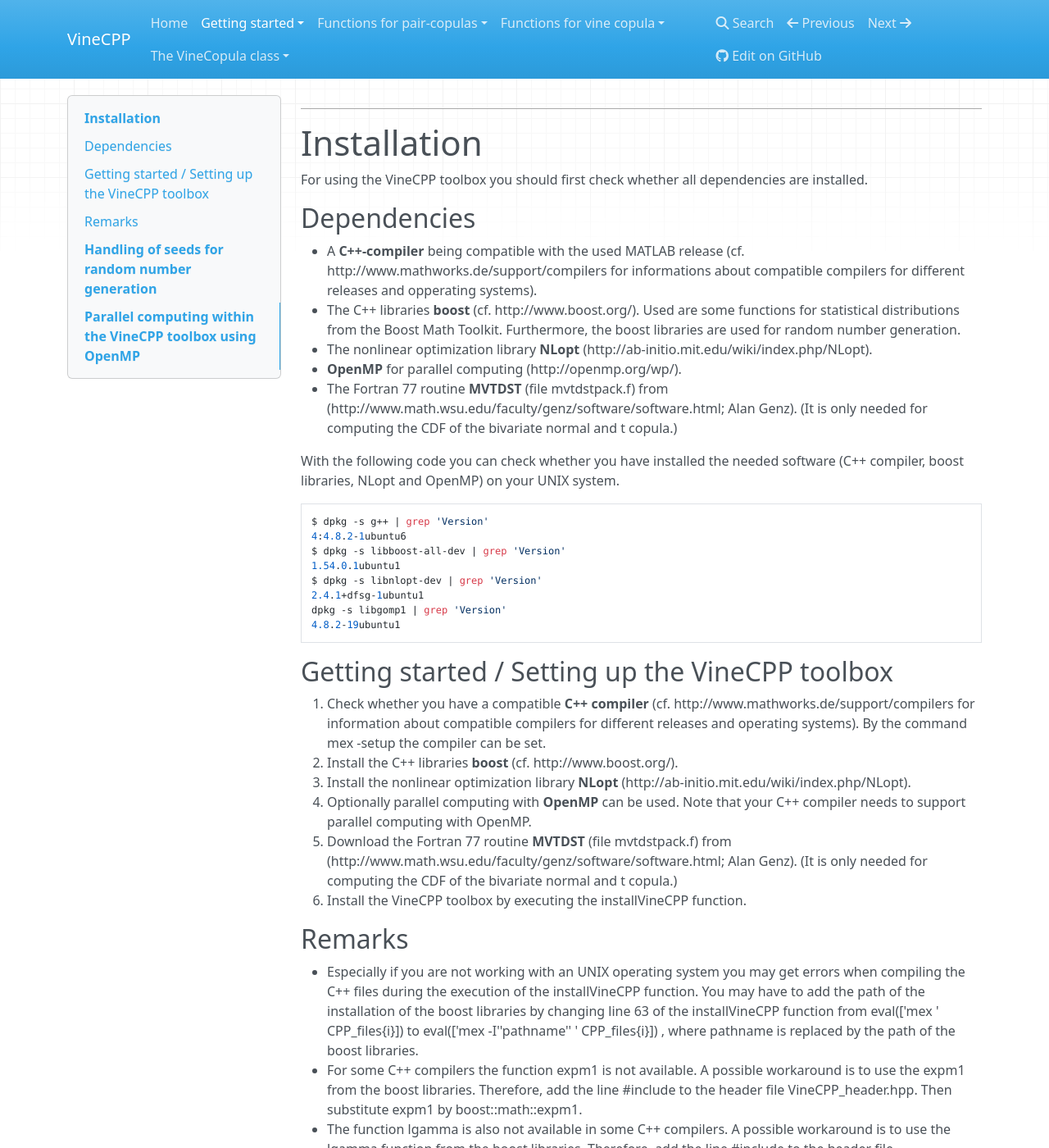
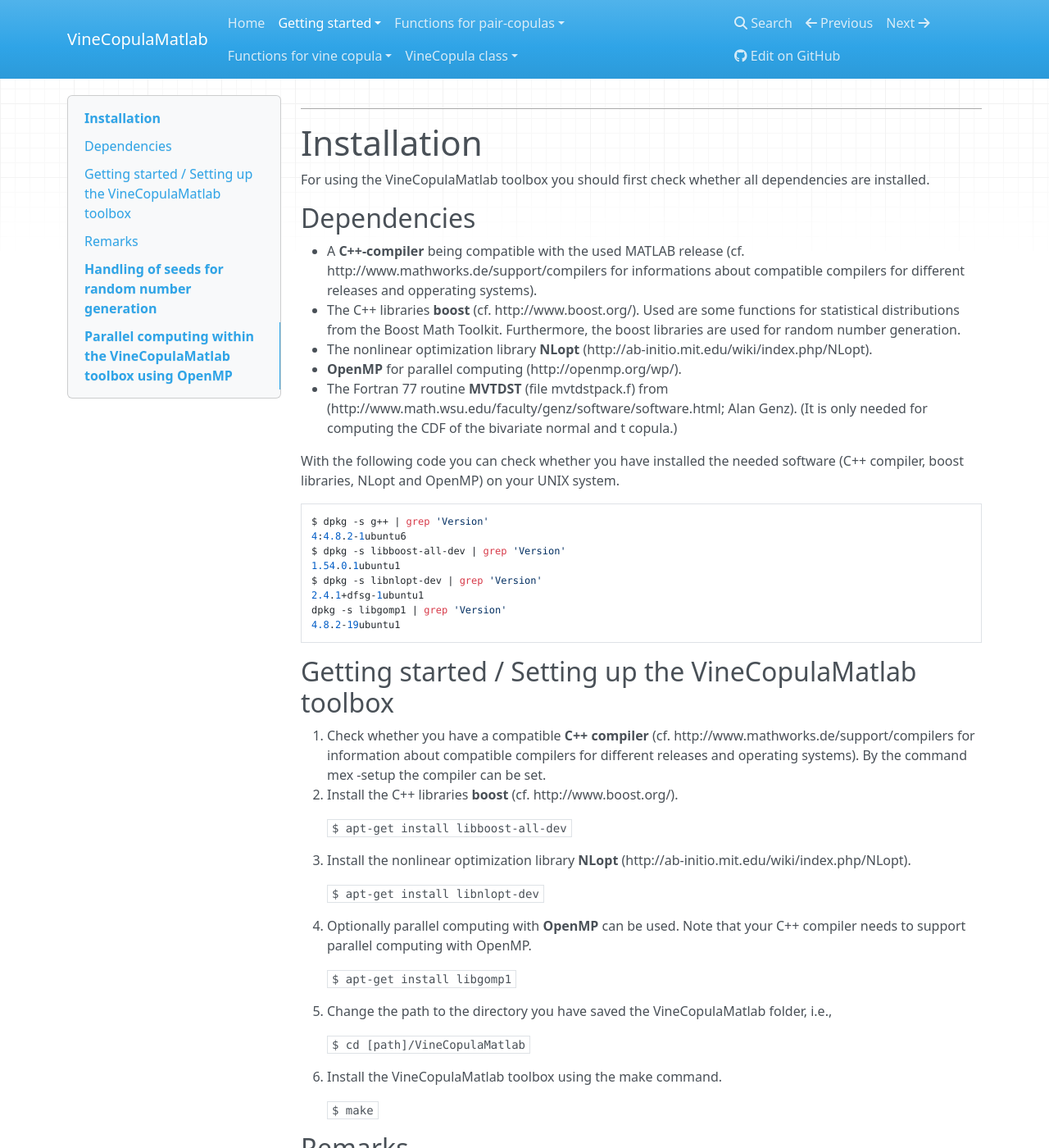
Before and after one commit to MalteKurz/VineCopulaMatlab, an MkDocs documentation site: the page built from docs/installVineCPP.md, in a window 1280 px wide and 1400 px high. Shown: the whole window at 82% size. Built offline with MkDocs 1.6.1, drawn with Linux system fonts in a browser that asks for light colours; nearby versions of some CDN libraries; old or Windows-style settings are respelled for this version of MkDocs; some of the changed text lies outside the part shown.

Commit message:
Documentation of the installation process updated

````diff
--- a/docs/installVineCPP.md
+++ b/docs/installVineCPP.md
@@ -3,7 +3,7 @@
 
 # Installation
 
-For using the VineCPP toolbox you should first check whether all dependencies are installed.
+For using the VineCopulaMatlab toolbox you should first check whether all dependencies are installed.
 
 ## Dependencies
   * A **C++-compiler** being compatible with the used MATLAB release (cf.
@@ -25,13 +25,27 @@
     dpkg -s libgomp1 | grep 'Version'
     4.8.2-19ubuntu1
 
-## Getting started / Setting up the VineCPP toolbox
+## Getting started / Setting up the VineCopulaMatlab toolbox
  1. Check whether you have a compatible **C++ compiler** (cf. http://www.mathworks.de/support/compilers for information about compatible compilers for different releases and operating systems). By the command mex -setup the compiler can be set.
  2. Install the C++ libraries **boost** (cf. http://www.boost.org/).
+
+    ```$ apt-get install libboost-all-dev```
+
  3. Install the nonlinear optimization library **NLopt** (http://ab-initio.mit.edu/wiki/index.php/NLopt).
+
+    ```$ apt-get install libnlopt-dev```
+
  4. Optionally parallel computing with **OpenMP** can be used. Note that your C++ compiler needs to support parallel computing with OpenMP.
- 5. Download the Fortran 77 routine **MVTDST** (file mvtdstpack.f) from (http://www.math.wsu.edu/faculty/genz/software/software.html; Alan Genz). (It is only needed for computing the CDF of the bivariate normal and t copula.)
- 6. Install the VineCPP toolbox by executing the installVineCPP function.
+
+    ```$ apt-get install libgomp1```
+
+ 5. Change the path to the directory you have saved the VineCopulaMatlab folder, i.e.,
+
+    ```$ cd [path]/VineCopulaMatlab```
+
+ 6. Install the VineCopulaMatlab toolbox using the make command.
+
+    ```$ make```
 
 ## Remarks
   * Especially if you are not working with an UNIX operating system you may
@@ -67,7 +81,7 @@
 
 ---
 
-# Parallel computing within the VineCPP toolbox using OpenMP
+# Parallel computing within the VineCopulaMatlab toolbox using OpenMP
 The following functions can be (partly) computed in parallel:
 
 * PairCopulaSelect
--- a/mkdocs.yml
+++ b/mkdocs.yml
@@ -1,5 +1,5 @@
-site_name: VineCPP
-repo_url: https://github.com/MalteKurz/VineCPP
+site_name: VineCopulaMatlab
+repo_url: https://github.com/MalteKurz/VineCopulaMatlab
 pages:
 - ['index.md', 'Home']
 
@@ -27,9 +27,9 @@
 - ['Functions/VineCopulaNegLL.md', 'Functions for vine copula', 'VineCopulaNegLL']
 - ['Functions/VineCopulaRand.md', 'Functions for vine copula', 'VineCopulaRand']
 
-- ['Functions/VineCopula.md', 'The VineCopula class', 'VineCopula class']
-- ['Functions/VineCopula_Constructor.md', 'The VineCopula class', 'Constructor']
-- ['Functions/VineCopula_Fit.md', 'The VineCopula class', 'Fit']
-- ['Functions/VineCopula_SeqTestOnSimplified.md', 'The VineCopula class', 'SeqTestOnSimplified']
-- ['Functions/VineCopula_Sim.md', 'The VineCopula class', 'Sim']
-- ['Functions/VineCopula_StructureSelect.md', 'The VineCopula class', 'StructureSelect']
+- ['Functions/VineCopula.md', 'VineCopula class', 'VineCopula class']
+- ['Functions/VineCopula_Constructor.md', 'VineCopula class', 'Constructor']
+- ['Functions/VineCopula_Fit.md', 'VineCopula class', 'Fit']
+- ['Functions/VineCopula_SeqTestOnSimplified.md', 'VineCopula class', 'SeqTestOnSimplified']
+- ['Functions/VineCopula_Sim.md', 'VineCopula class', 'Sim']
+- ['Functions/VineCopula_StructureSelect.md', 'VineCopula class', 'StructureSelect']
````
Also changed, not shown: README.md (+10 -4 lines), docs/index.md (+9 -3 lines).
